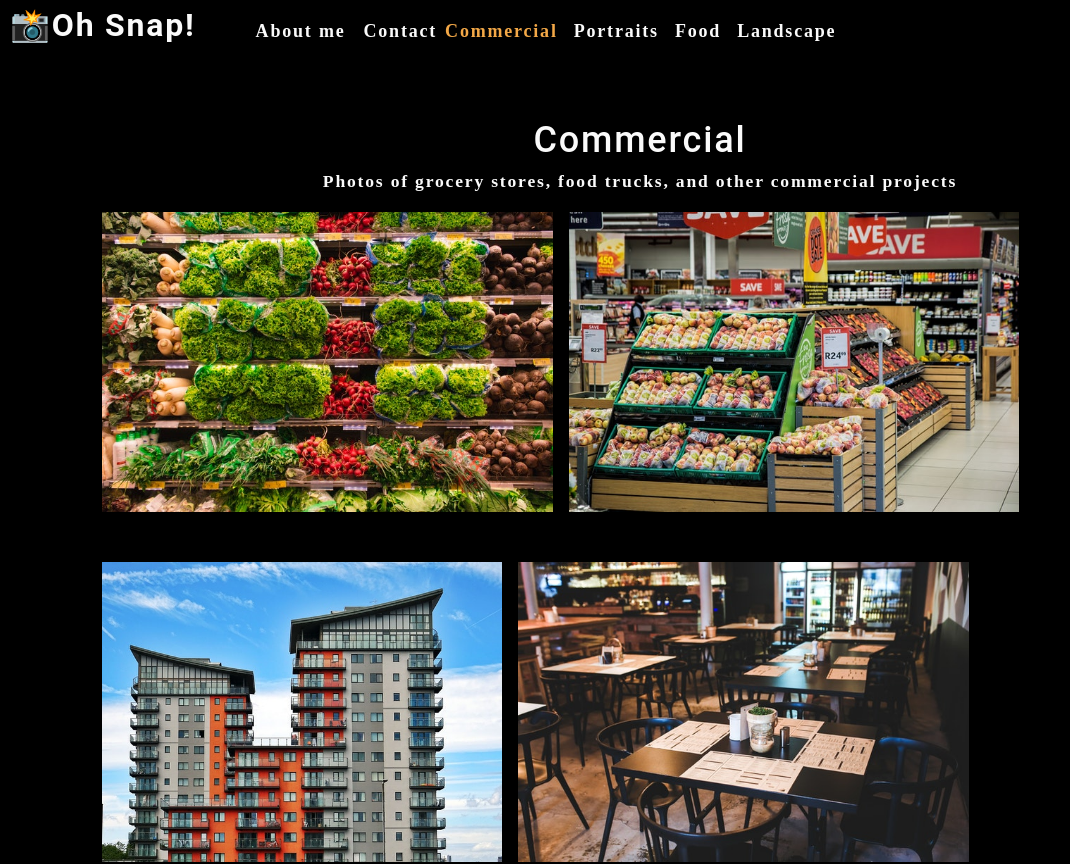
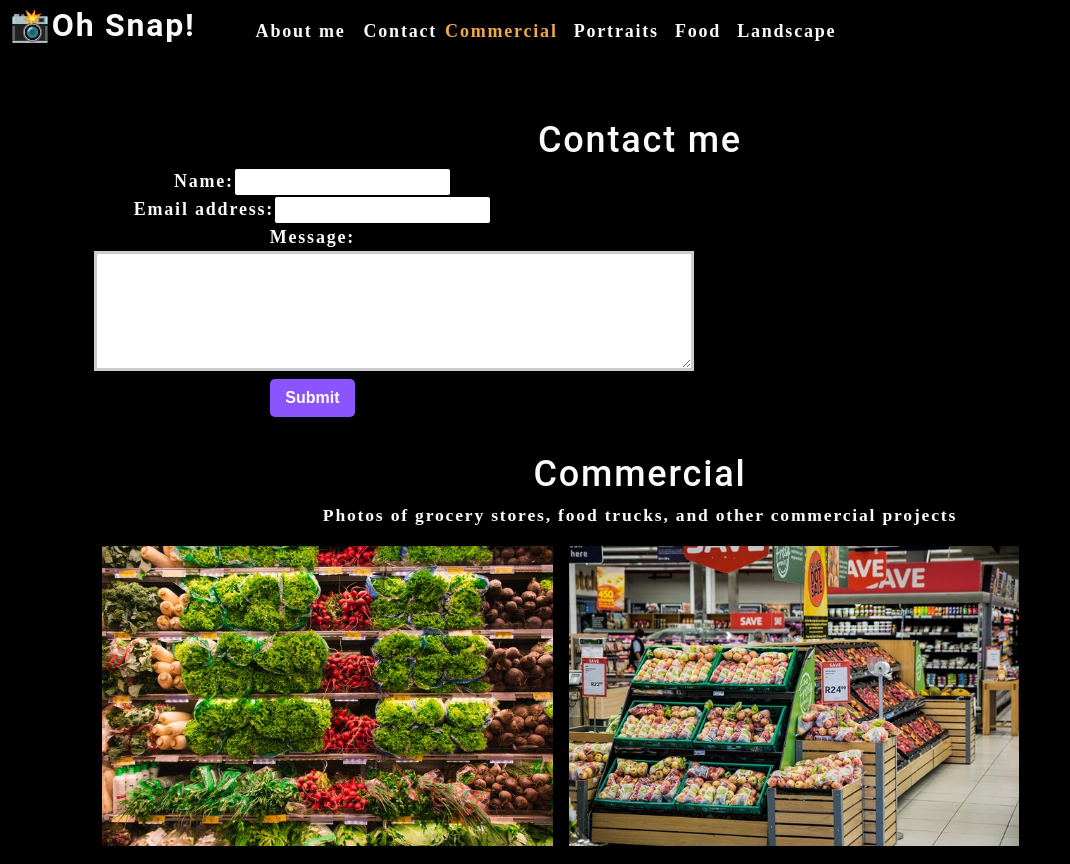
Before and after one commit to soundproofboot/photo-port, a React (Create React App) app: page / in a window 1280 px wide. Shown: the top 864 px of the page, without its empty margins (0-1070 px from the left). Built offline with nearby package versions, Linux system fonts and the light colour scheme.

Commit message:
contact form state

```diff
--- a/src/App.js
+++ b/src/App.js
@@ -3,6 +3,7 @@
 import About from './components/About';
 import Nav from './components/Nav';
 import Gallery from './components/Gallery';
+import ContactForm from './components/Contact';
 
 function App() {
   const [categories] = useState([
@@ -29,10 +30,9 @@
         currentCategory={currentCategory}
       />
       <main>
-        <div>
-          <Gallery currentCategory={currentCategory}/>
-          <About />
-        </div>
+        <ContactForm />
+        <Gallery currentCategory={currentCategory} />
+        <About />
       </main>
     </div>
   );
--- a/src/components/Contact/index.js
+++ b/src/components/Contact/index.js
@@ -1,21 +1,55 @@
+import { useState } from 'react';
+
 const ContactForm = () => {
+  const [formState, setFormState] = useState({
+    name: '',
+    email: '',
+    message: '',
+  });
+
+  const { name, email, message } = formState;
+
+  function handleChange(e) {
+    setFormState({ ...formState, [e.target.name]: e.target.value });
+  }
+
+  function handleSubmit(e) {
+    e.preventDefault();
+    console.log(formState);
+  }
+
   return (
     <section>
       <h1>Contact me</h1>
-      <form id="contact-form">
+      <form id="contact-form" onSubmit={handleSubmit}>
         <div>
           <label htmlFor="name">Name:</label>
-          <input type="text" name="name" />
+          <input
+            type="text"
+            name="name"
+            defaultValue={name}
+            onChange={handleChange}
+          />
         </div>
         <div>
           <label htmlFor="email">Email address:</label>
-          <input type="email" name="email" />
+          <input
+            type="email"
+            name="email"
+            defaultValue={email}
+            onChange={handleChange}
+          />
         </div>
         <div>
           <label htmlFor="message">Message:</label>
-          <textarea name="message" rows="5"/>
+          <textarea
+            name="message"
+            rows="5"
+            defaultValue={message}
+            onChange={handleChange}
+          />
         </div>
-        <button type='submit'>Submit</button>
+        <button type="submit">Submit</button>
       </form>
     </section>
   );
```
